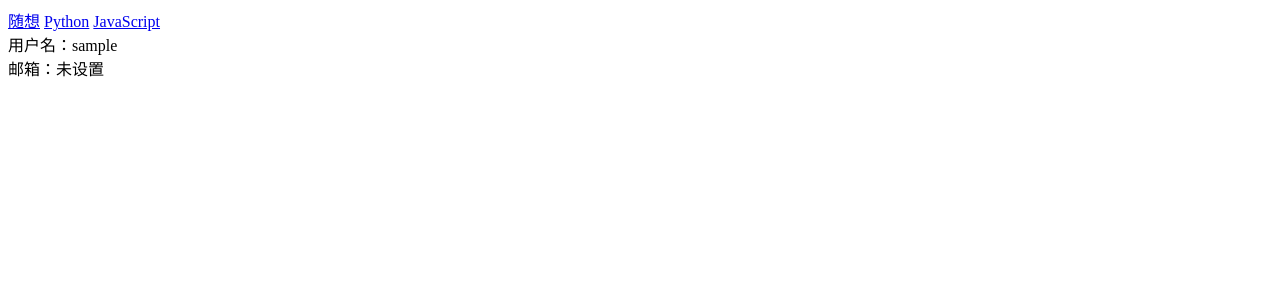
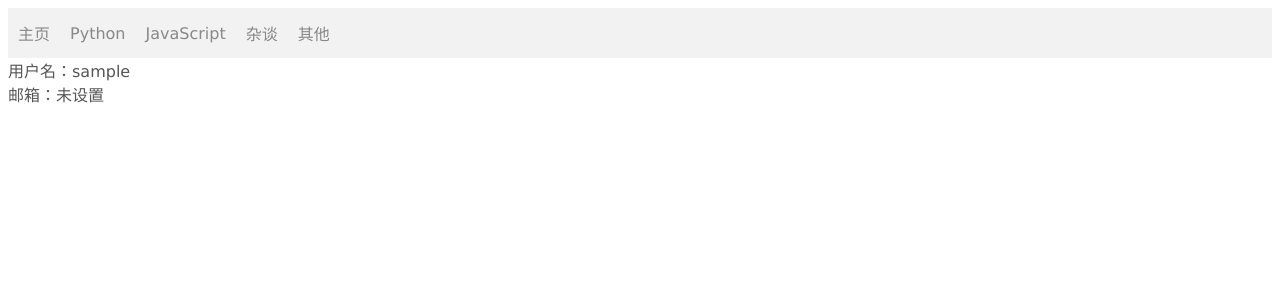
Before and after one commit to xiongchui/blog-sanic, a Python web app: template templates/user/detail.html in a window 1280 px wide. Shown: the top 300 px of the page. Run offline with Jinja, Linux system fonts and the light colour scheme; the template is opened without the code that fills it: most values are stand-ins (such as "Sample title", 1, 10 or a date in 2020).

Commit message:
语意化页面，添加基本样式

```diff
--- a/static/article/js/detail.js
+++ b/static/article/js/detail.js
@@ -50,8 +50,8 @@ var insertArticle = (res) => {
     var r = res.data
     r.content = htmlFromMarkdown(r.content)
     var s = templateArticle(r)
-    var container = _e('#id-article-container')
-    container.insertAdjacentHTML('beforeend', s)
+    var container = _e('article')
+    container.insertAdjacentHTML('afterbegin', s)
 }
 
 var loadComment = (r) => {
@@ -79,6 +79,7 @@ var loadArticle = () => {
             loadComment(r)
         } else {
             alert(`${r.msgs.join('')}`)
+            location.href = '/'
         }
     })
 
--- /dev/null
+++ b/static/css/base.css
@@ -0,0 +1,24 @@
+body {
+    font-family: "lucida grande", "lucida sans unicode", lucida, helvetica, "Hiragino Sans GB", "Microsoft YaHei", "WenQuanYi Micro Hei", sans-serif;
+    color: #555;
+}
+
+nav {
+    display: flex;
+    width: 100%;
+    height: 50px;
+    background-color: #F2F2F2;
+}
+
+nav a {
+    margin: auto 10px;
+    text-decoration: none;
+}
+
+nav a:hover {
+    color: #886969;
+}
+
+nav a {
+    color: #888;
+}
--- a/templates/article/index.html
+++ b/templates/article/index.html
@@ -1,10 +1,11 @@
-{% extends 'base_header.html' %}
+{% extends 'base.html' %}
 
 {% block title %}
     index
 {% endblock %}
 
 {% block sytle %}
+    {{ super() }}
     <link rel="stylesheet" href="../../static/article/css/articles.css">
 {% endblock %}
 
--- a/templates/article/new.html
+++ b/templates/article/new.html
@@ -1,10 +1,11 @@
-{% extends 'base_header.html' %}
+{% extends 'base.html' %}
 
 {% block title %}
     new article
 {% endblock %}
 
 {% block sytle %}
+    {{ super() }}
     <link href="//cdn.bootcss.com/bootstrap/4.0.0-alpha.6/css/bootstrap.css" rel="stylesheet">
     <link rel="stylesheet" href="../../static/article/css/editor.css">
     <link href="//cdn.bootcss.com/highlight.js/9.12.0/styles/atom-one-dark.min.css" rel="stylesheet">
--- a/templates/base_header.html
+++ b/templates/base.html
@@ -4,14 +4,16 @@
     <meta charset="UTF-8">
     <title>半夜集 - {% block title %}{% endblock %}</title>
     {% block sytle %}
-
+        <link rel="stylesheet" href="../static/css/base.css">
     {% endblock %}
 </head>
 <body>
 <nav>
-    <a href="/articles/catagory/mind">随想</a>
+    <a href="/">主页</a>
     <a href="/articles/category/python">Python</a>
     <a href="/articles/category/javascript">JavaScript</a>
+    <a href="/articles/catagory/mind">杂谈</a>
+    <a href="/other">其他</a>
 </nav>
 {% block body %}
 
--- a/templates/user/detail.html
+++ b/templates/user/detail.html
@@ -1,4 +1,4 @@
-{% extends 'base_header.html' %}
+{% extends 'base.html' %}
 
 {% block title %}
     用户详情
--- a/templates/user/index.html
+++ b/templates/user/index.html
@@ -1,4 +1,4 @@
-{% extends 'base_header.html' %}
+{% extends 'base.html' %}
 
 {% block title %}
     用户页
```
Also changed, not shown: routes/api.py (+10 -4 lines), templates/article/detail.html (+6 -2 lines).
